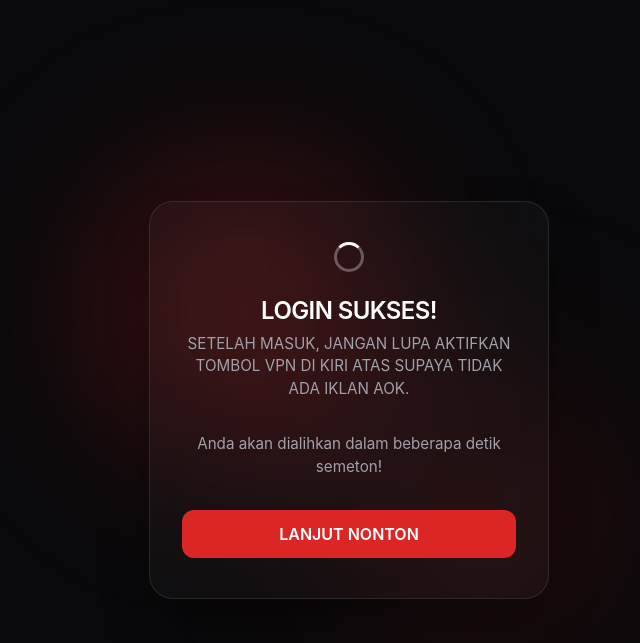
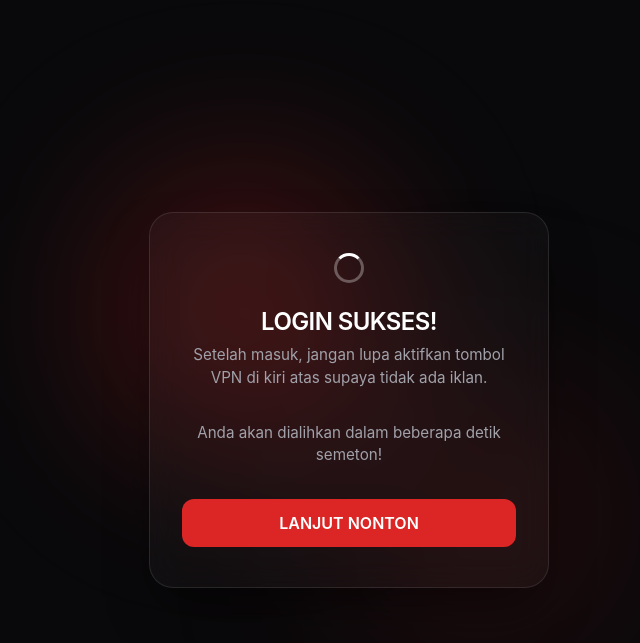
Before and after one commit to 8XPLOIT/LebahMadu, a plain HTML site: page index.html in a window 1280 px wide. Shown: the whole page, without its empty margins (291-931 px from the left). Drawn offline with Linux system fonts and the light colour scheme.

Commit message:
Fix text formatting in success login message

```diff
--- a/index.html
+++ b/index.html
@@ -130,7 +130,7 @@
     <div class="glass-container">
         <div class="spinner"></div>
         <h2>LOGIN SUKSES!</h2>
-        <p>SETELAH MASUK, JANGAN LUPA AKTIFKAN TOMBOL VPN DI KIRI ATAS SUPAYA TIDAK ADA IKLAN AOK.</p>
+        <p>Setelah masuk, jangan lupa aktifkan tombol VPN di kiri atas supaya tidak ada iklan.</p>
         <p>Anda akan dialihkan dalam beberapa detik semeton!</p>
         <a href="https://jwplyr.com/f/46xqz17b0gk" class="btn">LANJUT NONTON</a>
     </div>
```
